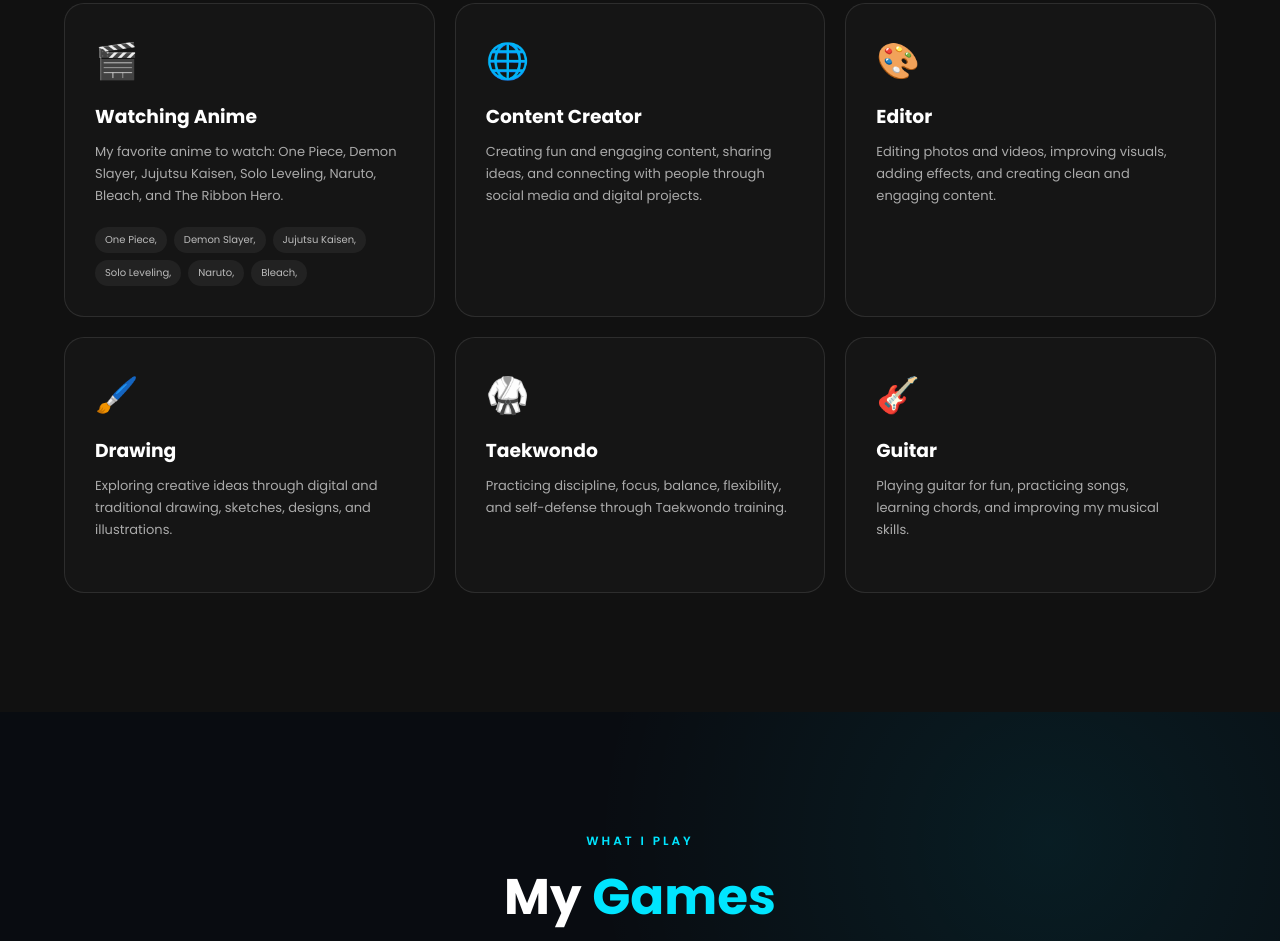
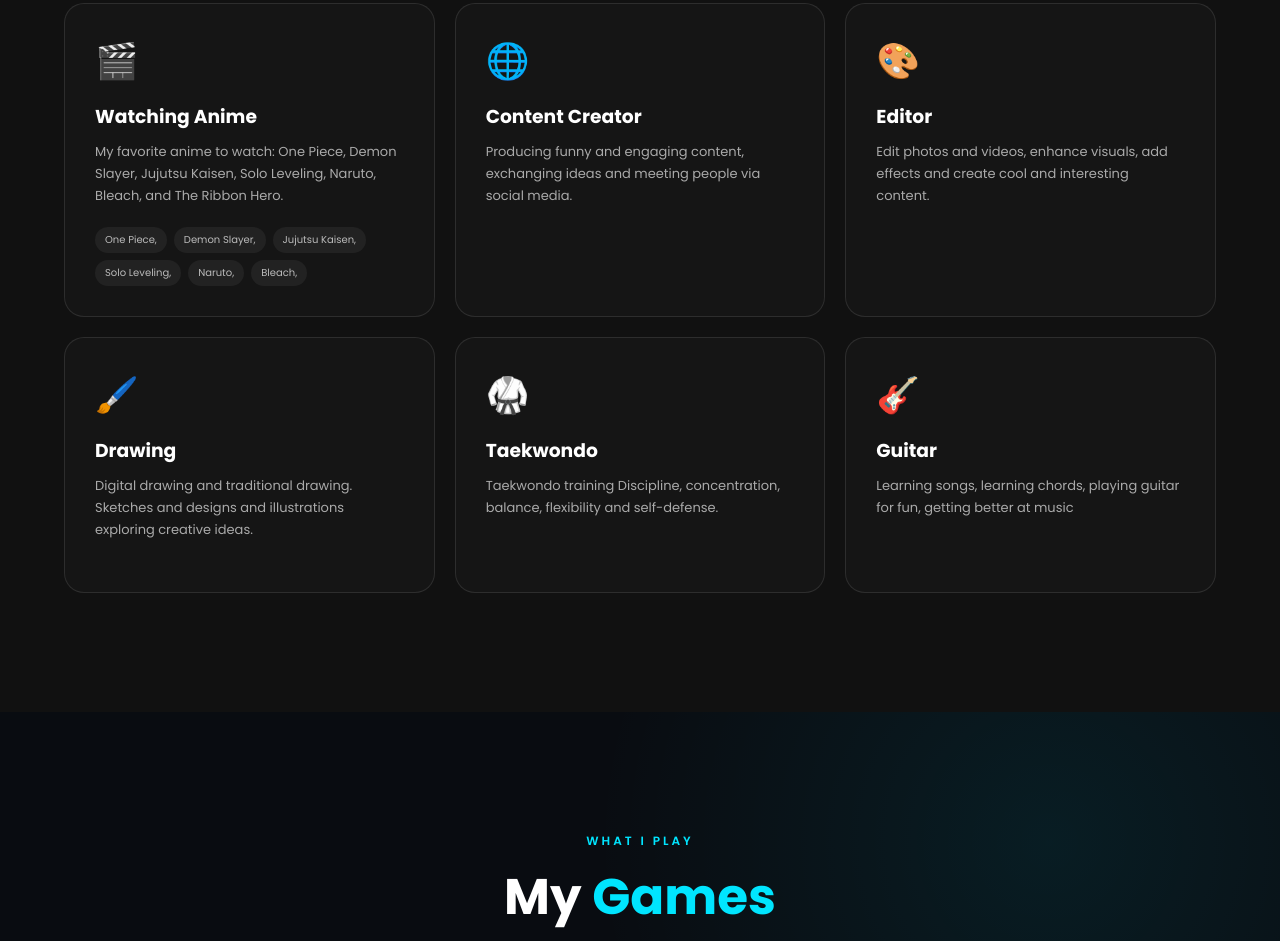
Before and after one commit to Wayne-beep-desu/john-wayne-portfolio, a plain HTML site: page index.html in a window 1280 px wide. Shown: the part 1928-2869 px from the top of the page. Drawn offline with Linux system fonts and the light colour scheme.

Commit message:
Update portfolio

```diff
--- a/index.html
+++ b/index.html
@@ -101,11 +101,11 @@
 <div class="section-title"><p>WHAT I CAN DO</p><h2>My <span>Hobbies</span></h2></div>
 <div class="skills-container">
 <div class="skill-card anime-card"><div class="skill-icon">🎬</div><h3>Watching Anime</h3><p>My favorite anime to watch: One Piece, Demon Slayer, Jujutsu Kaisen, Solo Leveling, Naruto, Bleach, and The Ribbon Hero.</p><div class="anime-tags"><span> One Piece,</span><span> Demon Slayer,</span><span> Jujutsu Kaisen,</span><span> Solo Leveling,</span><span> Naruto,</span><span> Bleach,</span></div></div>
-<div class="skill-card"><div class="skill-icon">🌐</div><h3>Content Creator</h3><p>Creating fun and engaging content, sharing ideas, and connecting with people through social media and digital projects.</p></div>
-<div class="skill-card"><div class="skill-icon">🎨</div><h3>Editor</h3><p>Editing photos and videos, improving visuals, adding effects, and creating clean and engaging content.</p></div>
-<div class="skill-card"><div class="skill-icon">🖌️</div><h3>Drawing</h3><p>Exploring creative ideas through digital and traditional drawing, sketches, designs, and illustrations.</p></div>
-<div class="skill-card"><div class="skill-icon">🥋</div><h3>Taekwondo</h3><p>Practicing discipline, focus, balance, flexibility, and self-defense through Taekwondo training.</p></div>
-<div class="skill-card"><div class="skill-icon">🎸</div><h3>Guitar</h3><p>Playing guitar for fun, practicing songs, learning chords, and improving my musical skills.</p></div>
+<div class="skill-card"><div class="skill-icon">🌐</div><h3>Content Creator</h3><p>Producing funny and engaging content, exchanging ideas and meeting people via social media.</p></div>
+<div class="skill-card"><div class="skill-icon">🎨</div><h3>Editor</h3><p>Edit photos and videos, enhance visuals, add effects and create cool and interesting content.</p></div>
+<div class="skill-card"><div class="skill-icon">🖌️</div><h3>Drawing</h3><p>Digital drawing and traditional drawing. Sketches and designs and illustrations exploring creative ideas.</p></div>
+<div class="skill-card"><div class="skill-icon">🥋</div><h3>Taekwondo</h3><p>Taekwondo training Discipline, concentration, balance, flexibility and self-defense.</p></div>
+<div class="skill-card"><div class="skill-icon">🎸</div><h3>Guitar</h3><p>Learning songs, learning chords, playing guitar for fun, getting better at music</p></div>
 </div>
 </section>
 
```
